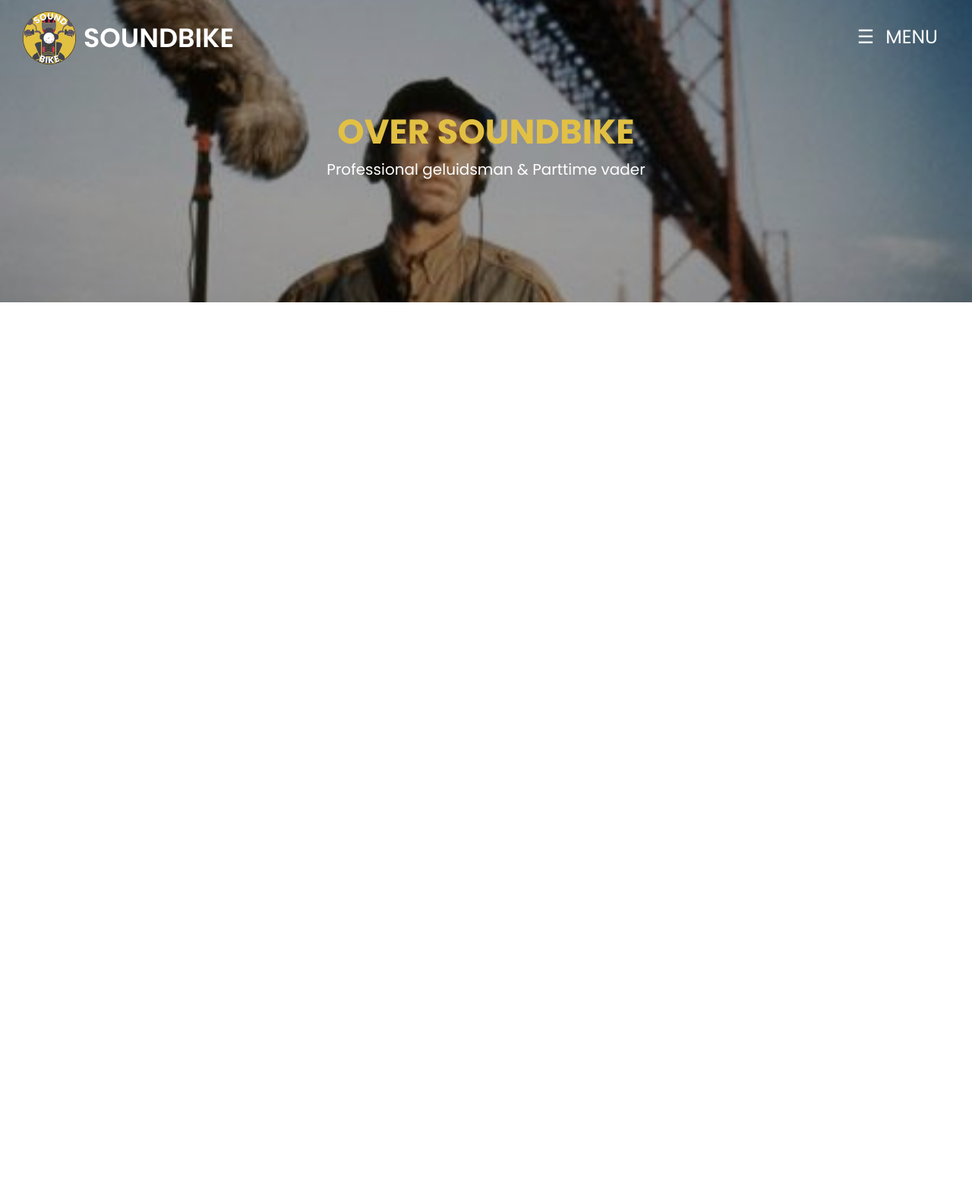
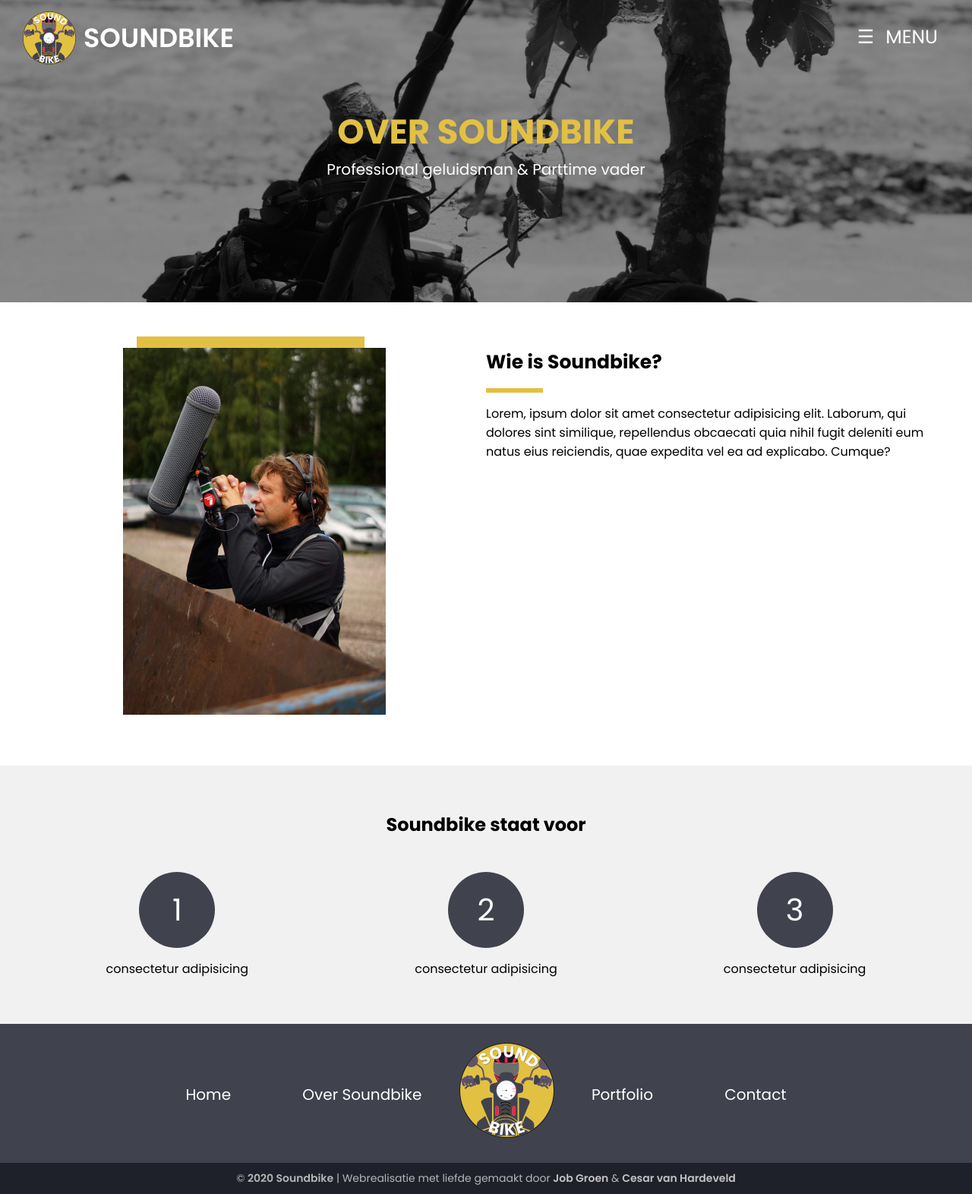
Before and after one commit to JobGroen/Passie-Project, a PHP site: page /over-soundbike.html in a window 1280 px wide. Shown: the whole page at 76% size. Before the commit the page ends 398 px from the top, so only its background shows below. Run offline with PHP 8.4, Linux system fonts and the light colour scheme; some libraries are stand-ins or nearby versions.

Commit message:
Over soundbike page
Update

```diff
--- a/css/style.css
+++ b/css/style.css
@@ -299,23 +299,91 @@ section.over-soundbike {
 
 
 section.contactpage {background: url("../img/soundbike-contact.png");}
+section.overpage {background: url("../img/over-header.png");}
+
+
+
+
+
+
+
+/* O V E R S O U N D B I K E */
+section.oversoundbike article:first-of-type {
+  text-align: center;
+  position: relative;
+}
+
+section.oversoundbike article:first-of-type:before {
+  background-color: #e2c043;
+  margin-left: 150px;
+  position: absolute;
+  margin-top: -15px;
+  height: 300px;
+  width: 300px;
+  content: "";
+  z-index: -1;
+  left: 0;
+  top: 0;
+}
+
+section#soundbikevoor {
+  padding: 60px 0;
+  text-align: center;
+  background-color: #f1f1f1;
+}
+
+section.soundbikevoor {
+  flex-direction: row;
+  flex-wrap: wrap;
+  display: flex;
+  padding: 45px 0 0 0;
+}
+
+section.soundbikevoor article{
+  width: calc(100%/3);
+}
+
+section.soundbikevoor .dot {
+  background-color: #40434e;
+  display: inline-block;
+  width: 100px;
+  height: 100px;
+  border-radius: 50%;
+  font-size: 40px;
+  color: #ffffff;
+  margin-bottom: 15px;
+}
+
+section.soundbikevoor .dot span {
+  transform: translateY(20px);
+  display: block;
+}
+
+@media screen and (max-width: 555px){
+  section.oversoundbike article:first-of-type:before {
+    margin-left: 40px;
+    margin-top: -10px;
+  }
+}
+
+
 
 
 
 
 
 /* C O N T A C T */
-section#contact {
+section#contact, section#oversoundbike {
   padding: 60px 0;
 }
 
-section.contact {
+section.contact, section.oversoundbike {
   flex-direction: row;
   flex-wrap: wrap;
   display: flex;
 }
 
-section.contact article {
+section.contact article, section.oversoundbike article {
   width: calc(100%/2);
 }
 
@@ -333,7 +401,7 @@ section.contact article:last-of-type a:hover {
   transform: scale(1.05);
 }
 
-section.contact article hr {
+section.contact article hr, section.oversoundbike article hr {
   border: 3px solid #e2c043;
   margin: 15px 0;
   width: 75px;
@@ -353,7 +421,12 @@ section.contact article a i {
   font-size: 25px;
 }
 
-section.contact article h2 {font-size: 25px;}
+section.contact article h2,
+section.oversoundbike article h2 {font-size: 25px;}
+
+
+
+
 
 
 
@@ -437,6 +510,16 @@ section.contactformulier h3::before {
 
   section#contact {padding: 30px 0;}
   section.contact article:first-of-type {margin: 0 0 30px 0;}
+
+  section.oversoundbike {display: block;}
+  section.oversoundbike article {width: 100%;}
+
+  section.soundbikevoor {display: block;}
+  section.soundbikevoor article {width: 100%; padding: 15px 0;}
+
+
+  section#oversoundbike {padding: 30px 0;}
+  section.oversoundbike article:first-of-type {margin: 0 0 30px 0;}
 }
 
 
--- a/over-soundbike.html
+++ b/over-soundbike.html
@@ -32,10 +32,70 @@
     </header>
 
     <!-- Header text subpage -->
-    <section class="top-page over-soundbike">
+    <section class="top-page overpage">
         <h1>Over Soundbike</h1>
         <p>Professional geluidsman & Parttime vader</p>
     </section>
+
+    <section id="oversoundbike">
+        <div class="container-content">
+            <section class="oversoundbike">
+                <article>
+                    <img src="./img/over-img.png" alt="soundbike">
+                </article>
+
+                <article>
+                    <h2>Wie is Soundbike?</h2>
+                    <hr>
+                    Lorem, ipsum dolor sit amet consectetur adipisicing elit. Laborum, qui dolores sint similique, repellendus obcaecati quia nihil fugit deleniti eum natus eius reiciendis, quae expedita vel ea ad explicabo. Cumque?
+                </article>
+            </section>
+        </div>
+    </section>
+
+
+
+    <section id="soundbikevoor">
+        <div class="container-content">
+            <h2>Soundbike staat voor</h2>
+            <section class="soundbikevoor">
+                <article>
+                    <p class="dot"><span>1</span></p>
+                    <p>consectetur adipisicing</p>
+                </article>
+
+                <article>
+                    <p class="dot"><span>2</span></p>
+                    <p>consectetur adipisicing</p>
+                </article>
+
+                <article>
+                    <p class="dot"><span>3</span></p>
+                    <p>consectetur adipisicing</p>
+                </article>
+            </section>
+        </div>
+    </section>
+
+
+
+
+        <!-- Footer area -->
+        <footer>
+            <article class="container">
+                <a href="./">Home</a>
+                <a href="./over-soundbike.html">Over Soundbike</a>
+                <img src="./img/Soundbike-logo.svg" alt="Logo Soundbike">
+                <a href="./portfolio.html">Portfolio</a>
+                <a href="./contact.html">Contact</a>
+            </article>
+        </footer>
+
+        <section class="copyright">
+            <article class="container">
+                <p>&copy; <span>2020 Soundbike</span> | Webrealisatie met liefde gemaakt door <a href="https://www.jobgroen.nl" rel="nofollow" target="_blank">Job Groen</a> &amp; <a href="#" rel="nofollow" target="_blank">Cesar van Hardeveld</a></p>
+            </article>
+        </section>
 
 
 
```
Also changed, not shown: contact.html (line endings or trailing spaces), img/over-header.png (added), img/over-img.png (added).
